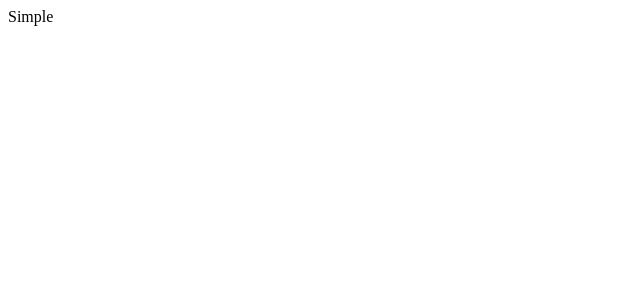
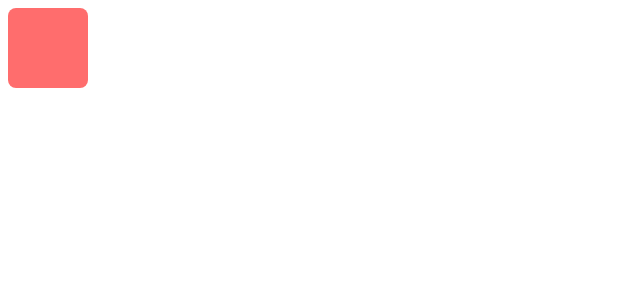
Before and after one commit to KevinJayke/react-animation, a React (Vite) app: page / in a window 1280 px wide. Shown: the top 300 px of the page, without its empty margins (0-640 px from the left). Built offline with nearby package versions, Linux system fonts and the light colour scheme.

Commit message:
feat:animating a basic square

```diff
--- a/package.json
+++ b/package.json
@@ -9,8 +9,10 @@
     "preview": "vite preview"
   },
   "dependencies": {
+    "@react-spring/web": "^9.7.2",
     "react": "^18.2.0",
-    "react-dom": "^18.2.0"
+    "react-dom": "^18.2.0",
+    "styled-components": "^5.3.9"
   },
   "devDependencies": {
     "@types/react": "^18.0.28",
--- a/src/App.jsx
+++ b/src/App.jsx
@@ -1,5 +1,11 @@
+import AnimatedDiv from "./components/AnimatedDiv";
+
 function App() {
-  return <div className="App">Simple</div>;
+  return (
+    <div className="App">
+      <AnimatedDiv text={"salut"} />
+    </div>
+  );
 }
 
 export default App;
--- /dev/null
+++ b/src/components/AnimatedDiv.jsx
@@ -0,0 +1,56 @@
+import { useSpring, animated } from "@react-spring/web";
+import { useState } from "react";
+import styled from "styled-components";
+
+const Square = styled(animated.div)`
+  width: 80px;
+  height: 80px;
+  background-color: #ff6d6d;
+  border-radius: 8px;
+`;
+
+const MyComponent = () => {
+  const [springs, api] = useSpring(() => ({
+    from: { x: 0 },
+  }));
+  const [isReverse, setIsReverse] = useState(false);
+
+  const handleClick = () => {
+    if (!isReverse) {
+      api.start({
+        from: {
+          x: 0,
+        },
+        to: {
+          x: 100,
+        },
+      });
+      setIsReverse(true);
+    }
+  };
+
+  const handleClickReverse = () => {
+    if (isReverse) {
+      api.start({
+        from: {
+          x: 100,
+        },
+        to: {
+          x: 0,
+        },
+      });
+      setIsReverse(false);
+    }
+  };
+
+  return (
+    <Square
+      onClick={isReverse ? handleClickReverse : handleClick}
+      style={{
+        ...springs,
+      }}
+    />
+  );
+};
+
+export default MyComponent;
```
Also changed, not shown: 1 other file (tests, documents, lock files or other folders).
